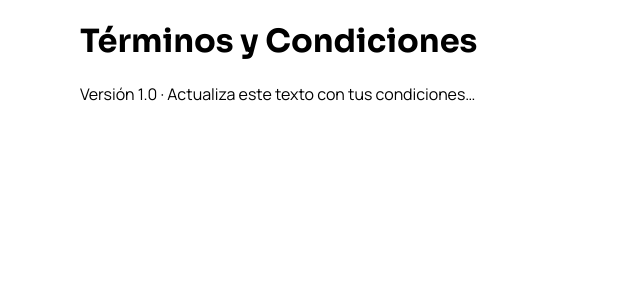
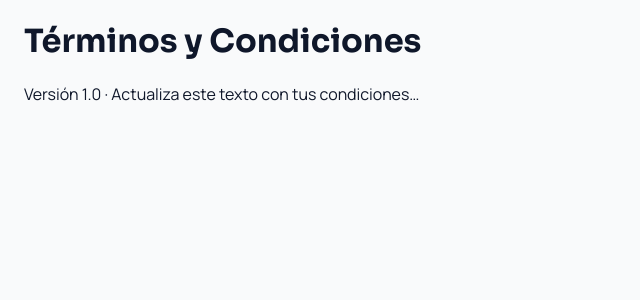
Before and after one commit to davidvelascobohorquez-blip/Platy-Version-15-sep, a Next.js app in the folder platy-starter/: page /terms in a window 1280 px wide. Shown: the top 300 px of the page, without its empty margins (0-640 px from the left). Built offline with nearby package versions, Linux system fonts and the light colour scheme.

Commit message:
Update globals.css

```diff
--- a/platy-starter/app/globals.css
+++ b/platy-starter/app/globals.css
@@ -1,7 +1,151 @@
-:root{ --radius: 16px; }
-*{ box-sizing: border-box }
-body{ font-family: var(--font-body), ui-sans-serif, system-ui; }
-h1,h2,h3{ font-family: var(--font-head), ui-sans-serif, system-ui; }
-a{ color: inherit; text-decoration: none; }
-img{ display:block; max-width:100%; height:auto }
-.container{ max-width: 72rem; margin-inline:auto; padding-inline: 1rem;}
+:root {
+  --radius: 16px;
+  --ink: #0F172A;
+  --muted: #6B7280;
+  --line: #E5E7EB;
+  --bg: #F9FAFB;
+  --card: #FFFFFF;
+  --sun: #FFC83A;
+}
+
+* {
+  box-sizing: border-box;
+}
+
+html, body {
+  height: 100%;
+}
+
+body {
+  font-family: var(--font-body), ui-sans-serif, system-ui;
+  background: var(--bg);
+  color: var(--ink);
+}
+
+h1, h2, h3 {
+  font-family: var(--font-head), ui-sans-serif, system-ui;
+}
+
+a {
+  color: inherit;
+  text-decoration: none;
+}
+
+img {
+  display: block;
+  max-width: 100%;
+  height: auto;
+}
+
+.container {
+  max-width: 80rem;
+  margin-inline: auto;
+  padding-inline: 1rem;
+}
+
+/* Components */
+.card {
+  background: var(--card);
+  border: 1px solid var(--line);
+  border-radius: 16px;
+  box-shadow: 0 12px 34px rgba(15,23,42,.06);
+}
+
+.btn {
+  display: inline-flex;
+  align-items: center;
+  gap: .5rem;
+  border-radius: 12px;
+  padding: .75rem 1rem;
+  transition: transform .1s ease;
+}
+
+.btn:active {
+  transform: translateY(1px);
+}
+
+.btn-primary {
+  background: var(--ink);
+  color: #fff;
+}
+
+.btn-outline {
+  border: 1px solid var(--line);
+  background: #fff;
+}
+
+.badge {
+  display: inline-flex;
+  align-items: center;
+  gap: .35rem;
+  border: 1px solid var(--line);
+  padding: .35rem .6rem;
+  border-radius: 999px;
+  font-size: .75rem;
+  color: var(--muted);
+}
+
+.icon {
+  width: 18px;
+  height: 18px;
+}
+
+/* Hero background with soft waves */
+.hero-wrap {
+  position: relative;
+  overflow: hidden;
+  background: radial-gradient(1200px 600px at 10% -10%, rgba(255,200,58,.22), transparent 70%),
+              radial-gradient(1000px 400px at 90% -20%, rgba(15,23,42,.08), transparent 70%);
+}
+
+.hero-wave {
+  position: absolute;
+  inset: auto 0 0 0;
+  height: 160px;
+  background: linear-gradient(180deg, rgba(249,250,251,0) 0%, #F9FAFB 80%);
+  pointer-events: none;
+}
+
+/* Grid helpers */
+.grid-3 {
+  display: grid;
+  grid-template-columns: repeat(1, minmax(0, 1fr));
+  gap: 1rem;
+}
+
+@media(min-width: 768px) {
+  .grid-3 {
+    grid-template-columns: repeat(3, minmax(0, 1fr));
+  }
+}
+
+.grid-2 {
+  display: grid;
+  grid-template-columns: repeat(1, minmax(0, 1fr));
+  gap: 1rem;
+}
+
+@media(min-width: 768px) {
+  .grid-2 {
+    grid-template-columns: repeat(2, minmax(0, 1fr));
+  }
+}
+
+/* Carousel */
+.snap-x {
+  scroll-snap-type: x mandatory;
+  -webkit-overflow-scrolling: touch;
+}
+
+.snap-center {
+  scroll-snap-align: center;
+}
+
+.carousel::-webkit-scrollbar {
+  display: none;
+}
+
+/* Footer */
+.footer {
+  border-top: 1px solid var(--line);
+}
```
